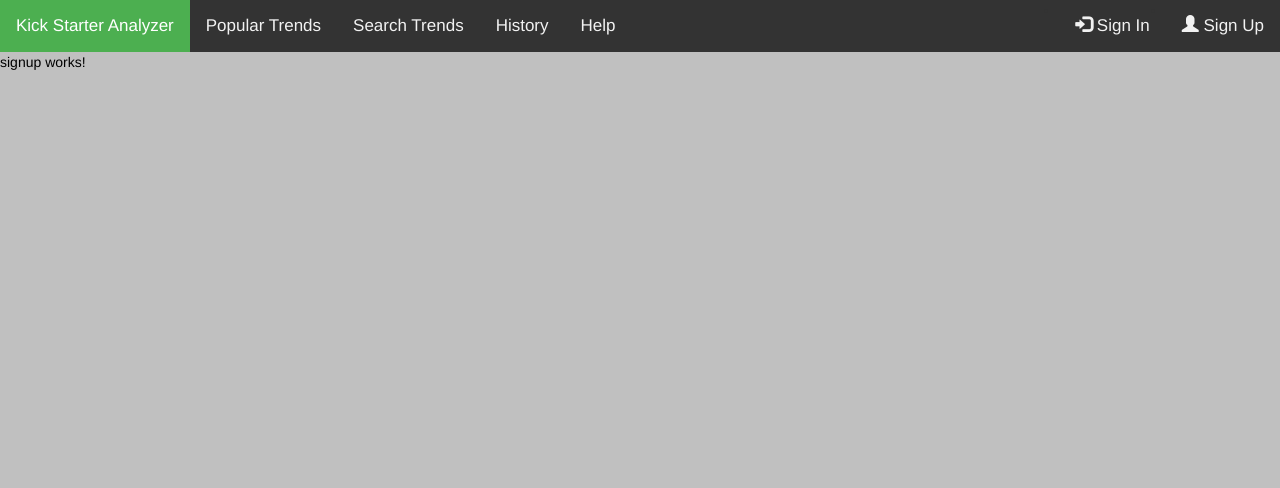
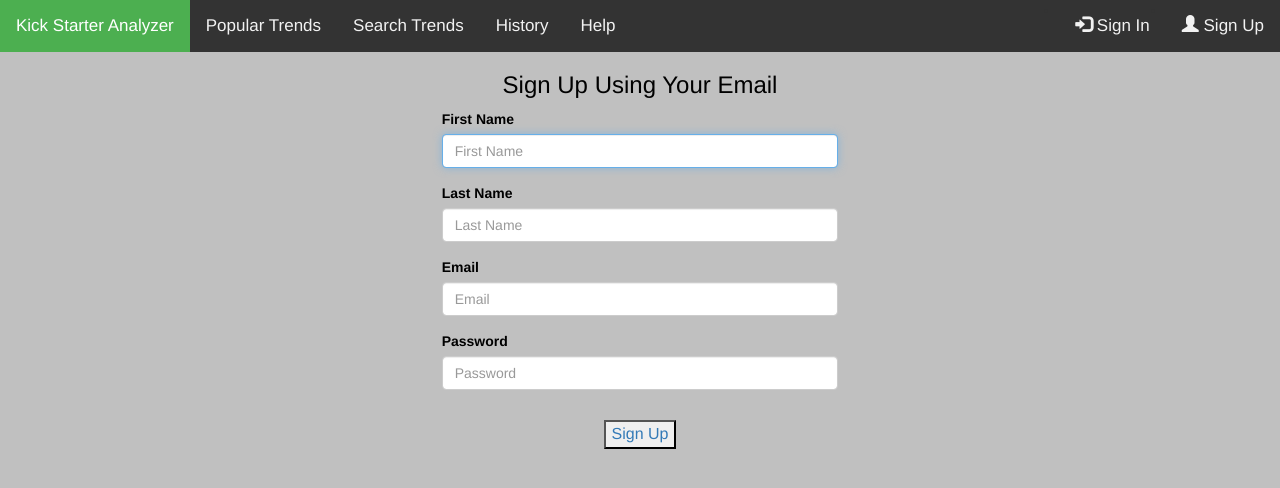
Before and after one commit to Patrick-Gourdet/cis4301_project, an Angular app in the folder client/: page /signup in a window 1280 px wide. Shown: the top 488 px of the page. Built offline with nearby package versions, Linux system fonts and the light colour scheme.

Commit message:
completed home page, signin, and signup page

```diff
--- a/client/src/app/app.module.ts
+++ b/client/src/app/app.module.ts
@@ -9,6 +9,7 @@ import { HomeComponent } from './home/home.component';
 import {HeaderComponent} from "./header/header.component";
 import { SigninComponent } from './signin/signin.component';
 import { SignupComponent } from './signup/signup.component';
+import { PopulartrendsComponent } from './populartrends/populartrends.component';
 
 const appRoutes: Routes=[
 
@@ -16,6 +17,7 @@ const appRoutes: Routes=[
   {path: '', redirectTo: '/home',pathMatch: 'full'},
   {path: 'signin', component: SigninComponent},
   {path: 'signup', component: SignupComponent},
+  {path: 'popular-trends', component: PopulartrendsComponent},
 
 ]
 @NgModule({
@@ -25,7 +27,8 @@ const appRoutes: Routes=[
     HomeComponent,
     HeaderComponent,
     SigninComponent,
-    SignupComponent
+    SignupComponent,
+    PopulartrendsComponent
   ],
   imports: [
     BrowserModule,
--- a/client/src/app/header/header.component.html
+++ b/client/src/app/header/header.component.html
@@ -8,9 +8,9 @@
   <script src="https://maxcdn.bootstrapcdn.com/bootstrap/3.3.7/js/bootstrap.min.js"></script>
 </head>
 <div class="topnav">
-  <a class="active" href="#home">Kick Starter Analyzer</a>
+  <a class="active" href="home">Kick Starter Analyzer</a>
 <!-- these will not be shown until the user in logged into their account -->
-    <a href="#popular-trends">Popular Trends</a>
+    <a href="popular-trends">Popular Trends</a>
     <a href="#search-trends">Search Trends</a>
     <a href="#history"> History</a>
   <a href="#history"> Help</a>
--- /dev/null
+++ b/client/src/app/populartrends/populartrends.component.html
@@ -0,0 +1,3 @@
+<p>
+  popular Trends works!
+</p>
--- /dev/null
+++ b/client/src/app/populartrends/populartrends.component.ts
@@ -0,0 +1,15 @@
+import { Component, OnInit } from '@angular/core';
+
+@Component({
+  selector: 'app-populartrends',
+  templateUrl: './populartrends.component.html',
+  styleUrls: ['./populartrends.component.css']
+})
+export class PopulartrendsComponent implements OnInit {
+
+  constructor() { }
+
+  ngOnInit() {
+  }
+
+}
--- a/client/src/app/signin/signin.component.css
+++ b/client/src/app/signin/signin.component.css
@@ -6,3 +6,11 @@
   right: 0px;
   height: 2000px;
 }
+.button{
+  color: #4CAF50;
+  padding: 15px 32px;
+  text-align: center;
+  text-decoration: none;
+  display: inline-block;
+  font-size: 16px;
+}
--- a/client/src/app/signin/signin.component.html
+++ b/client/src/app/signin/signin.component.html
@@ -12,5 +12,10 @@
             <label for="password">Password</label>
             <input type="text" id="password" name="password" class="form-control" placeholder="Password" required>
           </div>
+      <div class="col-xs-12 text-center">
+      <div class="button">
+      <button> <a href="popular-trends"> Sign In </a> </button>
+      </div>
+      </div>
     </div>
   </div>
--- a/client/src/app/signup/signup.component.css
+++ b/client/src/app/signup/signup.component.css
@@ -6,3 +6,11 @@
   right: 0px;
   height: 2000px;
 }
+.button{
+  color: #4CAF50;
+  padding: 15px 32px;
+  text-align: center;
+  text-decoration: none;
+  display: inline-block;
+  font-size: 16px;
+}
--- a/client/src/app/signup/signup.component.html
+++ b/client/src/app/signup/signup.component.html
@@ -1,5 +1,33 @@
 <div class="background">
-  <p>
-  signup works!
-</p>
+  <h3 class="col-xs-12 text-center">Sign Up Using Your Email</h3>
+  <div class="col-xs-offset-2 col-xs-8 col-md-offset-4 col-md-4">
+    <!-- User enters first name -->
+    <div class="form-group">
+      <label for="firstName">First Name</label>
+      <input type="text" id="firstName" name="firstName" class="form-control" placeholder="First Name" required autofocus>
+
+    </div>
+    <!-- User enters last name -->
+    <div class="form-group">
+      <label for="lastName">Last Name</label>
+      <input type="text" id="lastName" name="lastName" class="form-control" placeholder="Last Name" required autofocus>
+
+    </div>
+    <!-- User enters email -->
+    <div class="form-group">
+      <label for="email">Email</label>
+      <input type="text" id="email" name="email" class="form-control" placeholder="Email" required autofocus>
+
+    </div>
+    <!-- User enters password-->
+    <div class="form-group">
+      <label for="password">Password</label>
+      <input type="text" id="password" name="password" class="form-control" placeholder="Password" required>
+    </div>
+    <div class="col-xs-12 text-center">
+      <div class="button">
+        <button><a href="popular-trends"> Sign Up </a></button>
+      </div>
+    </div>
+  </div>
 </div>
```
Also changed, not shown: client/src/app/populartrends/populartrends.component.css (added), 1 other file (tests, documents, lock files or other folders).
